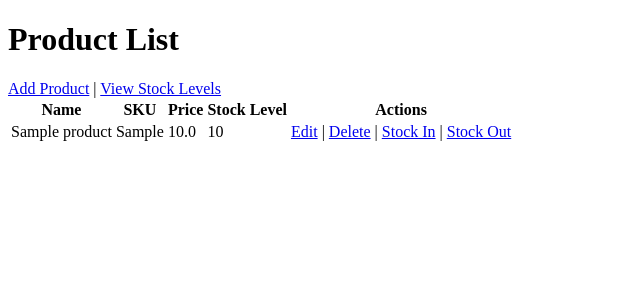
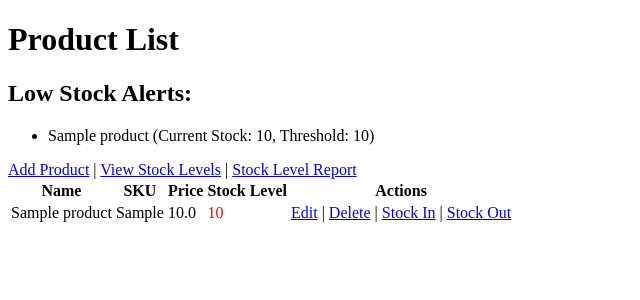
Before and after one commit to jujubear24/inventory_app, a Flask app: page / in a window 1280 px wide. Shown: the top 300 px of the page, without its empty margins (0-640 px from the left). Run offline with Flask 3, Linux system fonts and the light colour scheme; tables that the repository leaves empty hold one stand-in row (values such as "Sample post").

Commit message:
eat: Add Stock Level Report
This commit introduces a Stock Level Report, displaying the current stock levels of all products.

Changes include:

- Added a new route (`/reports/stock_level`) and view function (`stock_level_report`) to `routes.py`.
- Created a new template (`templates/reports/stock_level.html`) to display the report.
- Updated `products/list.html` to add a link to the Stock Level Report.

The report displays product names, SKUs, and current stock levels, ordered alphabetically by product name.

```diff
--- a/routes.py
+++ b/routes.py
@@ -133,3 +133,8 @@ def stock_out(product_id):
 def stock_levels():
     products = Product.query.all()
     return render_template("stock_levels.html", products=products)
+
+@routes_blueprint.route("/reports/stock_level")
+def stock_level_report():
+    products = Product.query.order_by(Product.name).all()
+    return render_template("reports/stock_level.html", products=products)
--- a/templates/products/list.html
+++ b/templates/products/list.html
@@ -2,8 +2,29 @@
 
 {% block content %}
 <h1>Product List</h1>
+
+<h2>Low Stock Alerts:</h2>
+{% set low_stock_products = [] %}
+{% for product in products %}
+    {% if product.stock_level <= product.low_stock_threshold %}
+        {% set _ = low_stock_products.append(product) %}
+    {% endif %}
+{% endfor %}
+
+{% if low_stock_products %}
+    <ul>
+        {% for product in low_stock_products %}
+            <li>{{ product.name }} (Current Stock: {{ product.stock_level }}, Threshold: {{ product.low_stock_threshold }})</li>
+        {% endfor %}
+    </ul>
+{% else %}
+    <p>No low stock alerts.</p>
+
+{% endif %}
+
 <a href="{{ url_for('routes.add_product') }}">Add Product</a> |
-<a href="{{ url_for('routes.stock_levels') }}">View Stock Levels</a>
+<a href="{{ url_for('routes.stock_levels') }}">View Stock Levels</a> |
+<a href="{{ url_for('routes.stock_level_report') }}">Stock Level Report</a>
 <table>
     <thead>
         <tr>
@@ -20,7 +41,14 @@
             <td>{{ product.name }}</td>
             <td>{{ product.sku }}</td>
             <td>{{ product.price }}</td>
-            <td>{{ product.stock_level }}</td>
+            <td>
+                {% if product.stock_level <= product.low_stock_threshold %}
+                    <span style="color: red;">{{ product.stock_level }}</span>
+                {% else %}
+                    <span>{{ product.stock_level }}</span>
+                {% endif %}
+            </td>
+
             <td>
                 <a href="{{ url_for('routes.edit_product', product_id=product.id) }}">Edit</a> |
                 <a href="{{ url_for('routes.delete_product', product_id=product.id) }}"
```
Also changed, not shown: templates/reports/stock_level.html (added, +24 -0 lines).
